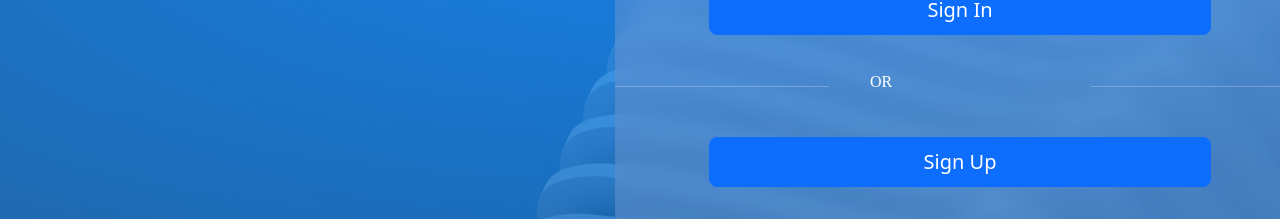
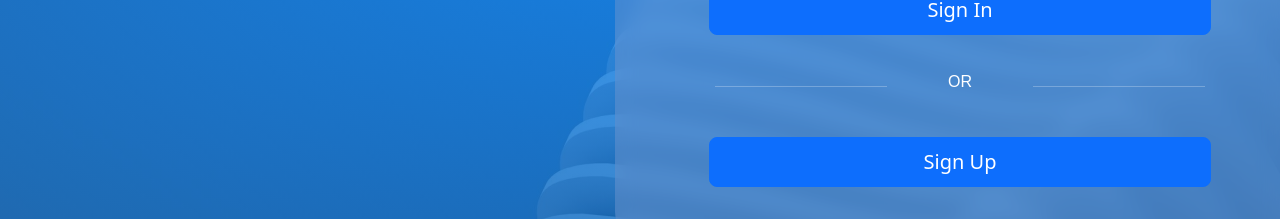
Before and after one commit to Alexandros-Katsiris/technikonProjectFrontEnd, a React (Create React App) app: page / in a window 1280 px wide. Shown: the part 611-830 px from the top of the page. Built offline with nearby package versions, Linux system fonts and the light colour scheme.

Commit message:
Fixed OR alignment on login page

```diff
--- a/src/components/Login.css
+++ b/src/components/Login.css
@@ -118,12 +118,14 @@ line-height: 24px; /* 200% */
     margin-top: 5%;
     margin-bottom: 5%;
     color: #fff;
-    font-family: Rubik;
+    font-family: Arial;
     font-size: 14px;
     font-style: normal;
     font-weight: 500;
     line-height: normal;
     text-transform: uppercase;
+    margin-left: 100px;
+    margin-right: 100px;
     }
 
     .or-line hr {
--- a/src/components/Login.jsx
+++ b/src/components/Login.jsx
@@ -170,7 +170,7 @@ const Login = () => {
               >
                 <hr/>
 
-                <h6>OR</h6>
+                <h6 style={{justifyContent:'center'}}>OR</h6>
 
                 <hr/>
 
```
